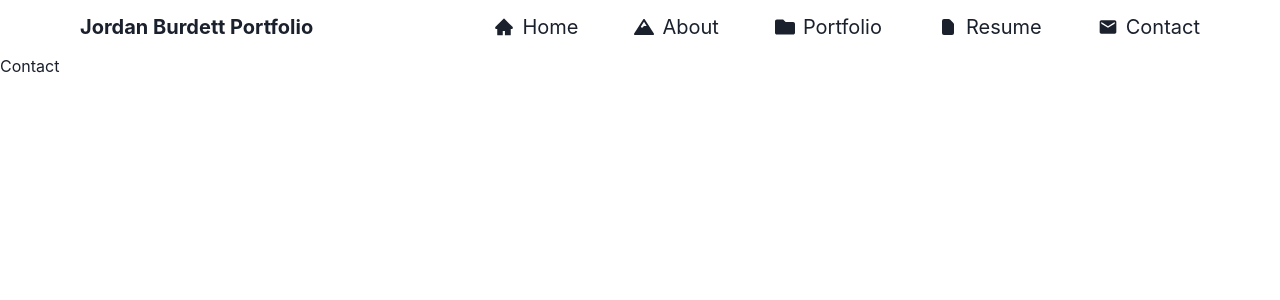
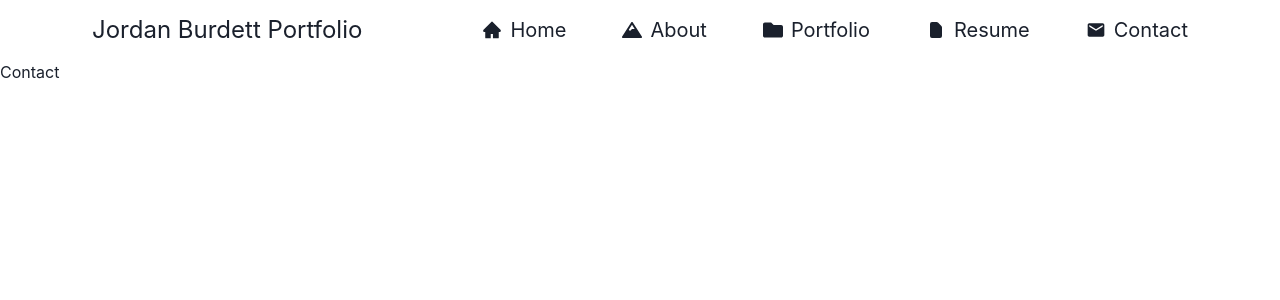
Before and after one commit to jordanburdett/Jordan-Portfolio, a React (Vite) app: page /contact in a window 1280 px wide. Shown: the top 300 px of the page. Built offline with nearby package versions, Linux system fonts and the light colour scheme.

Commit message:
mapped over navitems from common export rather than repeat data.

```diff
--- a/package.json
+++ b/package.json
@@ -10,6 +10,7 @@
     "preview": "vite preview"
   },
   "dependencies": {
+    "@chakra-ui/icons": "^2.1.1",
     "@chakra-ui/react": "^2.8.1",
     "@emotion/react": "^11.11.1",
     "@emotion/styled": "^11.11.0",
--- /dev/null
+++ b/src/Navigation/Data/navItems.ts
@@ -0,0 +1,34 @@
+import { AiFillHome } from 'react-icons/ai'
+import { FaMountain, FaFolder } from 'react-icons/fa'
+import { HiDocument } from 'react-icons/hi'
+import { MdEmail } from 'react-icons/md'
+
+const navItems = [
+    {
+        name: "Home",
+        href: "/",
+        Icon: AiFillHome,
+      },
+      {
+        name: "About",
+        href: "/about",
+        Icon: FaMountain
+      },
+      {
+        name: "Portfolio",
+        href: "/portfolio",
+        Icon: FaFolder
+      },
+      {
+        name: "Resume",
+        href: "/resume",
+        Icon: HiDocument
+      },
+      {
+        name: "Contact",
+        href: "/contact",
+        Icon: MdEmail
+      },
+];
+
+export default navItems;
--- a/src/Navigation/NavBar/DesktopNav.tsx
+++ b/src/Navigation/NavBar/DesktopNav.tsx
@@ -1,58 +1,35 @@
-import React from 'react'
-import { Box, HStack, Icon, Link, Text } from '@chakra-ui/react'
-import { AiFillHome } from 'react-icons/ai'
-import { FaMountain, FaFolder } from 'react-icons/fa'
-import { HiDocument } from 'react-icons/hi'
-import { MdEmail } from 'react-icons/md'
+import React from "react";
+import { Box, HStack, Icon, Link, Text } from "@chakra-ui/react";
+import navItems from "../Data/navItems";
 
 const DesktopNav = () => {
   return (
-    <HStack spacing="8" justifyContent={"right"} >
-      <Box p="3" marginRight={"auto"} paddingLeft={"20"} flexWrap={"nowrap"} display={{base: 'none', xl: "flex"}}>
-        <Text fontWeight={"bold"} fontSize={"xl"}>Jordan Burdett Portfolio</Text>
+    <HStack
+      spacing="8"
+      justifyContent={"right"}
+      marginLeft={"20"}
+      marginRight={"20"}
+    >
+      <Box
+        p="3"
+        marginRight={"auto"}
+        flexWrap={"nowrap"}
+        display={{ base: "none", xl: "flex" }}
+      >
+        <Text fontSize={"2xl"}>Jordan Burdett Portfolio</Text>
       </Box>
-      <Box p="3" >
-        <Link href="/">
-          <HStack >
-            <Icon as={AiFillHome} fontSize={"20px"}/>
-            <Text fontSize={"xl"}>Home</Text>
-          </HStack>
-        </Link>
-      </Box>
-      <Box p="3">
-        <Link href="/about">
-        <HStack>
-            <Icon as={FaMountain} fontSize={"20px"}/>
-            <Text fontSize={"xl"}>About</Text>
-          </HStack>
-        </Link>
-      </Box>
-      <Box p="3">
-        <Link href="/portfolio">
-        <HStack>
-            <Icon as={FaFolder} fontSize={"20px"}/>
-            <Text fontSize={"xl"}>Portfolio</Text>
-          </HStack>
-        </Link>
-      </Box>
-      <Box p="3">
-        <Link href="/resume">
-        <HStack>
-            <Icon as={HiDocument} fontSize={"20px"}/>
-            <Text fontSize={"xl"}>Resume</Text>
-          </HStack>
-        </Link>
-      </Box>
-      <Box p="3" paddingRight={"20"}>
-        <Link href="/contact">
-        <HStack>
-            <Icon as={MdEmail} fontSize={"20px"}/>
-            <Text fontSize={"xl"}>Contact</Text>
-          </HStack>
-        </Link>
-      </Box>
+      {navItems.map((item) => (
+        <Box p="3" key={item.name}>
+          <Link href={item.href}>
+            <HStack>
+              <Icon as={item.Icon} fontSize={"20px"} />
+              <Text fontSize={"xl"}>{item.name}</Text>
+            </HStack>
+          </Link>
+        </Box>
+      ))}
     </HStack>
-  )
-}
+  );
+};
 
-export default DesktopNav
+export default DesktopNav;
--- a/src/Navigation/NavBar/MobileNav.tsx
+++ b/src/Navigation/NavBar/MobileNav.tsx
@@ -1,19 +1,55 @@
-import { VStack, HStack, Icon, Box, Link, Text } from "@chakra-ui/react";
 import React, { useState } from "react";
+import {
+  HStack,
+  Icon,
+  Box,
+  Link,
+  Text,
+  Flex,
+  useColorModeValue,
+  Slide,
+  Collapse,
+} from "@chakra-ui/react";
 import { MdEmail } from "react-icons/md";
 import { FaHamburger } from "react-icons/fa";
+import { HamburgerIcon, CloseIcon } from "@chakra-ui/icons";
 
 type Props = {};
+
+const navItems = [
+  {
+    name: "Home",
+    href: "/",
+  },
+  {
+    name: "About",
+    href: "/about",
+  },
+  {
+    name: "Portfolio",
+    href: "/portfolio",
+  },
+  {
+    name: "Resume",
+    href: "/resume",
+  },
+  {
+    name: "Contact",
+    href: "/contact",
+  },
+];
 
 // The last Box element should conatin drawer fuctionality with the same elements from desktopnav
 const MobileNav = (props: Props) => {
   const [menuExpanded, setMenuExpanded] = useState(false);
   const hamburgerClicked = () => {
-    setMenuExpanded(prev => !prev);
+    setMenuExpanded((prev) => !prev);
   };
+
+  const navColors = useColorModeValue("gray.100", "gray.900");
   return (
     <>
-      <HStack spacing="8" justifyContent={"space-between"}>
+      <HStack spacing="8" justifyContent={"space-between"} bg={navColors}>
         <Box p="3">
           <HStack>
             <Text fontSize={"xl"}>Jordan</Text>
@@ -30,54 +66,24 @@ const MobileNav = (props: Props) => {
           _hover={{ background: "lightgray" }}
           borderRadius={15}
         >
-          <Icon as={FaHamburger} fontSize={"20px"} />
+          {menuExpanded && <Icon as={CloseIcon} fontSize={"20px"} />}
+          {!menuExpanded && <Icon as={HamburgerIcon} fontSize={"20px"} />}
         </Box>
       </HStack>
 
-      {menuExpanded && (
-        <VStack>
-          <Box>
-            <Link href="/">
-              <HStack textAlign={"right"} width={"100%"}>
-                <Icon as={MdEmail} fontSize={"20px"} />
-                <Text fontSize={"xl"}>Home</Text>
-              </HStack>
-            </Link>
-          </Box>
-          <Box >
-            <Link href="/about">
-              <HStack>
-                <Icon as={MdEmail} fontSize={"20px"} />
-                <Text fontSize={"xl"}>About</Text>
-              </HStack>
-            </Link>
-          </Box>
-          <Box >
-            <Link href="/portfolio">
-              <HStack>
-                <Icon as={MdEmail} fontSize={"20px"} />
-                <Text fontSize={"xl"}>Portfolio</Text>
-              </HStack>
-            </Link>
-          </Box>
-          <Box >
-            <Link href="/resume">
-              <HStack>
-                <Icon as={MdEmail} fontSize={"20px"} />
-                <Text fontSize={"xl"}>Resume</Text>
-              </HStack>
-            </Link>
-          </Box>
-          <Box >
-            <Link href="/contact">
-              <HStack>
-                <Icon as={MdEmail} fontSize={"20px"} />
-                <Text fontSize={"xl"}>Contact</Text>
-              </HStack>
-            </Link>
-          </Box>
-        </VStack>
-      )}
+      <Flex flexWrap={"wrap"} bg={navColors}>
+        <Collapse in={menuExpanded} animateOpacity style={{flexWrap: "wrap", width: "100%"}}>
+          {navItems.map((item) => (
+            <Box p="3" width="100%" key={item.name}>
+              <Link href={item.href} display="flex">
+                <Text fontSize={"xl"} marginRight={"40px"} marginLeft={"auto"}>
+                  {item.name}
+                </Text>
+              </Link>
+            </Box>
+          ))}
+        </Collapse>
+      </Flex>
     </>
   );
 };
```
Also changed, not shown: 1 other file (tests, documents, lock files or other folders).
